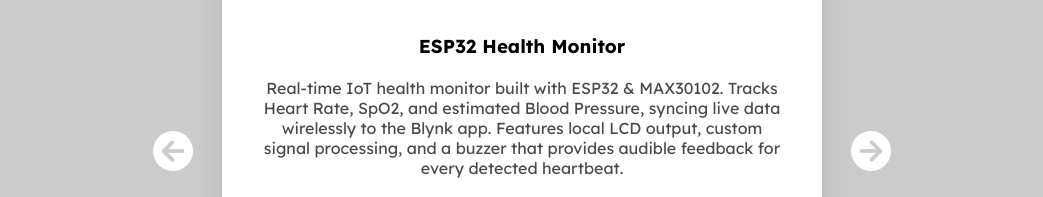
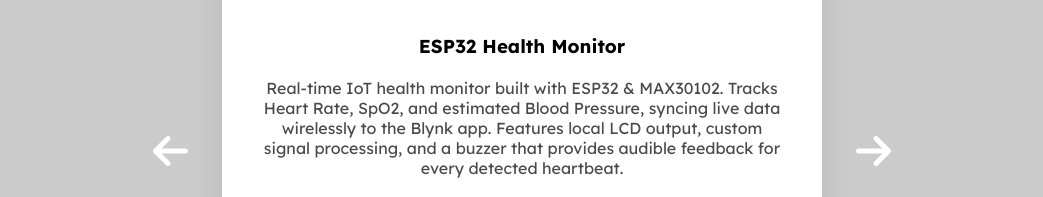
Before and after one commit to yazanz22/Personal-Portfolio, a React (Vite) app: page / in a window 1280 px wide. Shown: the part 4060-4257 px from the top of the page, without its empty margins (118-1161 px from the left). Built offline with nearby package versions, Linux system fonts and the light colour scheme.

Commit message:
Update Projects.jsx

```diff
--- a/src/components/Projects.jsx
+++ b/src/components/Projects.jsx
@@ -48,7 +48,7 @@
       <div className="slideshow-wrapper">
 
         <button className="arrow-btn prev-btn" onClick={prevSlide}>
-          <i className="fa-solid fa-circle-arrow-left"></i>
+          <i className="fa-solid fa-arrow-left"></i>
         </button>
 
         <div className="project-slideshow" {...handlers}>
@@ -72,7 +72,7 @@
         </div>
 
         <button className="arrow-btn next-btn" onClick={nextSlide}>
-          <i className="fa-solid fa-circle-arrow-right"></i>
+          <i className="fa-solid fa-arrow-right"></i>
         </button>
 
         <div className="dots-container">
```
